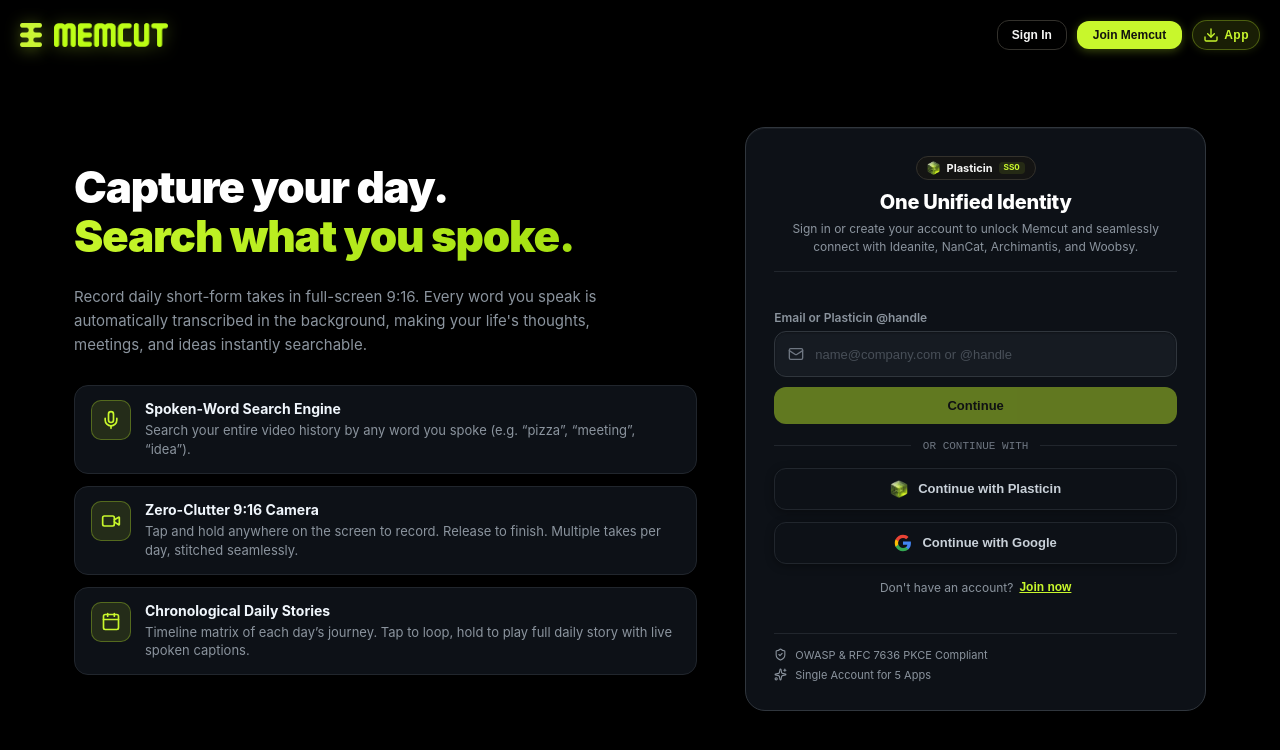
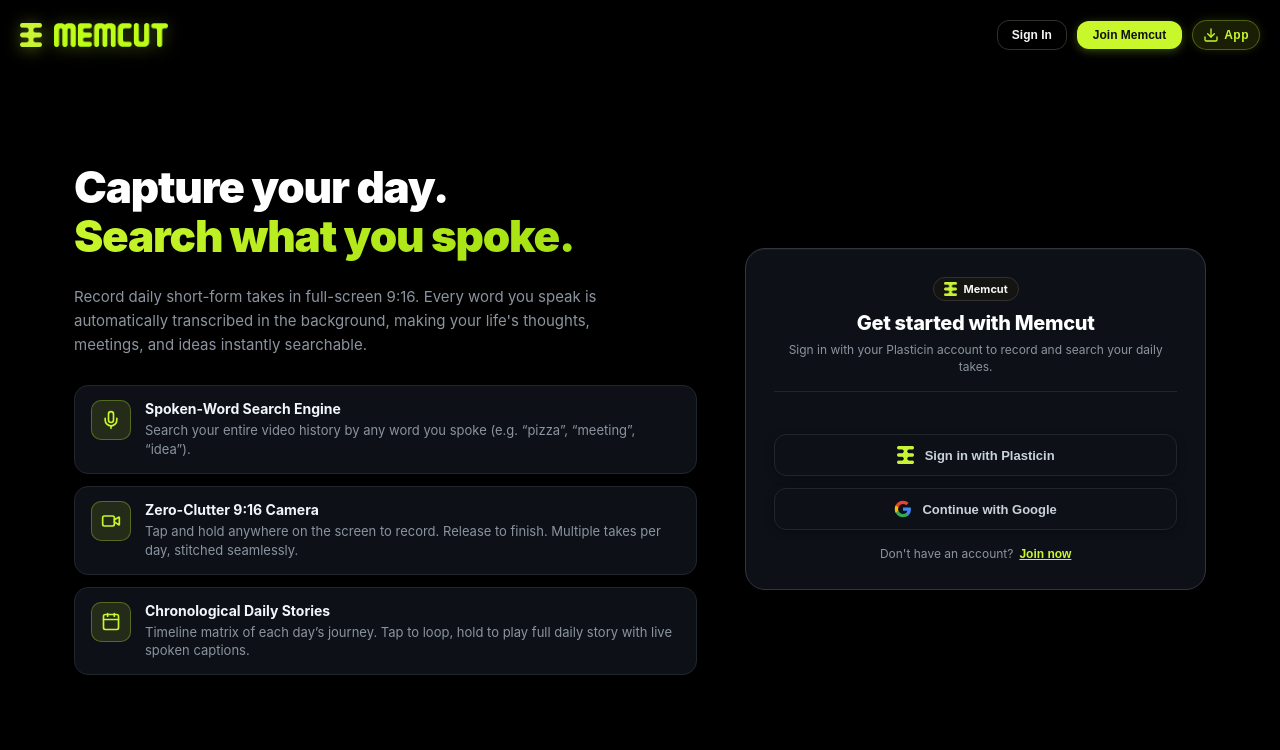
Before and after one commit to minimalmassive-ship-it/yolofuck, a React (Vite) app: page / in a window 1280 px wide. Shown: the top 750 px of the page. Built offline with nearby package versions, Linux system fonts and the light colour scheme; no server answers.

Commit message:
feat(auth): unify direct Plasticin SSO and remove in-app credential form

```diff
--- a/src/lib/plasticinSso.ts
+++ b/src/lib/plasticinSso.ts
@@ -148,7 +148,16 @@ export async function initiatePlasticinSso(options: PlasticinSsoInitOptions = {}
         authUrl.searchParams.set('prompt', options.prompt);
     }
 
-    window.location.href = authUrl.toString();
+    const isPwa =
+        typeof window !== 'undefined' &&
+        (window.matchMedia?.('(display-mode: standalone)').matches ||
+        (window.navigator as { standalone?: boolean }).standalone === true);
+
+    if (isPwa) {
+        window.open(authUrl.toString(), '_blank', 'noopener,noreferrer');
+    } else {
+        window.location.href = authUrl.toString();
+    }
 }
 
 /**
--- a/src/pages/LandingPage.tsx
+++ b/src/pages/LandingPage.tsx
@@ -237,27 +237,23 @@ export const LandingPage: React.FC<LandingPageProps> = ({ initialAuthMode }) =>
                     <div className="memcut-hero-card-brand-header">
                         <div className="memcut-hero-card-parent-brand">
                             <img
-                                src="/assets/plasticin_icon.png"
-                                alt="Plasticin"
+                                src="/memcut-glyph.png"
+                                alt="Memcut"
                                 className="memcut-hero-card-parent-icon"
-                                onError={(e) => {
-                                    (e.target as HTMLElement).style.display = 'none';
-                                }}
                             />
-                            <span className="memcut-hero-card-parent-label">Plasticin</span>
-                            <span className="memcut-hero-card-parent-pill">SSO</span>
+                            <span className="memcut-hero-card-parent-label">Memcut</span>
                         </div>
                         <h2 className="memcut-hero-card-title">
-                            One Unified Identity
+                            Get started with Memcut
                         </h2>
                         <p className="memcut-hero-card-subtitle">
-                            Sign in or create your account to unlock Memcut and seamlessly connect with Ideanite, NanCat, Archimantis, and Woobsy.
+                            Sign in with your Plasticin account to record and search your daily takes.
                         </p>
                     </div>
 
                     <div className="memcut-hero-card-actions">
-                        {/* 0. Active Session Fast Resume (Atlassian Standard SSO) */}
-                        {activeSession && !dismissActiveSession && (
+                        {/* 0. Active Session Fast Resume */}
+                        {activeSession && !dismissActiveSession ? (
                             <div className="memcut-active-session-banner">
                                 <div className="memcut-active-session-top">
                                     <span className="memcut-active-session-dot" />
@@ -293,69 +289,24 @@ export const LandingPage: React.FC<LandingPageProps> = ({ initialAuthMode }) =>
                                     Use a different account
                                 </button>
                             </div>
-                        )}
-
-                        {/* 1. Direct Email & @handle Input Form at the VERY TOP */}
-                        <form onSubmit={handleHeroSubmit} className="memcut-hero-identifier-form">
-                            <div className="memcut-hero-input-field">
-                                <label htmlFor="memcut-hero-identifier-input" className="memcut-hero-input-label">
-                                    Email or Plasticin @handle
-                                </label>
-                                <div className="memcut-hero-input-wrap">
-                                    <Mail className="memcut-hero-input-icon" size={16} />
-                                    <input
-                                        id="memcut-hero-identifier-input"
-                                        name="username"
-                                        type="text"
-                                        inputMode="email"
-                                        autoComplete="username"
-                                        placeholder="name@company.com or @handle"
-                                        value={identifier}
-                                        onChange={(e) => setIdentifier(e.target.value)}
-                                        className="memcut-hero-input"
-                                        required
-                                    />
-                                </div>
-                            </div>
-
-                            {/* Primary Button for Email form */}
-                            <button
-                                type="submit"
-                                disabled={!identifier.trim()}
-                                className="memcut-hero-btn-continue"
-                            >
-                                <span>Continue</span>
-                            </button>
-                        </form>
-
-                        {/* 2. Secondary Social Options */}
-                        <div className="memcut-hero-card-divider">
-                            <span />
-                            <em>Or continue with</em>
-                            <span />
-                        </div>
-
-                        {/* Button: Continue with Plasticin (RIGHT ABOVE GOOGLE) */}
+                        ) : (
+                            <>
+                                {/* Primary Action: Continue with Plasticin */}
                                 <button
                                     type="button"
-                            onClick={() => {
-                                const clean = identifier.trim();
-                                initiatePlasticinSso({
-                                    email: clean || undefined,
-                                    mode: 'signin',
-                                });
-                            }}
+                                    onClick={() => initiatePlasticinSso({ mode: 'signin' })}
                                     className="memcut-hero-btn-sso memcut-hero-btn-plasticin"
+                                    style={{ marginTop: '4px' }}
                                 >
                                     <img
-                                src="/assets/plasticin_icon.png"
+                                        src="/memcut-glyph.png"
                                         alt=""
                                         className="memcut-hero-btn-icon"
                                     />
-                            <span>Continue with Plasticin</span>
+                                    <span>Sign in with Plasticin</span>
                                 </button>
 
-                        {/* Secondary Button: Continue with Google */}
+                                {/* Secondary Action: Continue with Google */}
                                 <button
                                     type="button"
                                     onClick={() => signInWithGoogle()}
@@ -375,23 +326,14 @@ export const LandingPage: React.FC<LandingPageProps> = ({ initialAuthMode }) =>
                                     <span>Don&apos;t have an account?</span>
                                     <button
                                         type="button"
-                                onClick={() => initiatePlasticinSso({ email: identifier.trim() || undefined, mode: 'signup' })}
+                                        onClick={() => initiatePlasticinSso({ mode: 'signup' })}
                                         className="memcut-hero-create-link"
                                     >
                                         Join now
                                     </button>
                                 </div>
-                    </div>
-
-                    <div className="memcut-hero-card-badge-row">
-                        <div className="memcut-hero-trust-badge">
-                            <ShieldCheck size={13} className="text-[#c8f931]" />
-                            <span>OWASP &amp; RFC 7636 PKCE Compliant</span>
-                        </div>
-                        <div className="memcut-hero-trust-badge">
-                            <Sparkles size={13} className="text-[#60a5fa]" />
-                            <span>Single Account for 5 Apps</span>
-                        </div>
+                            </>
+                        )}
                     </div>
                 </div>
             </main>
```
Lines whose indentation alone changed are shown as unchanged.
